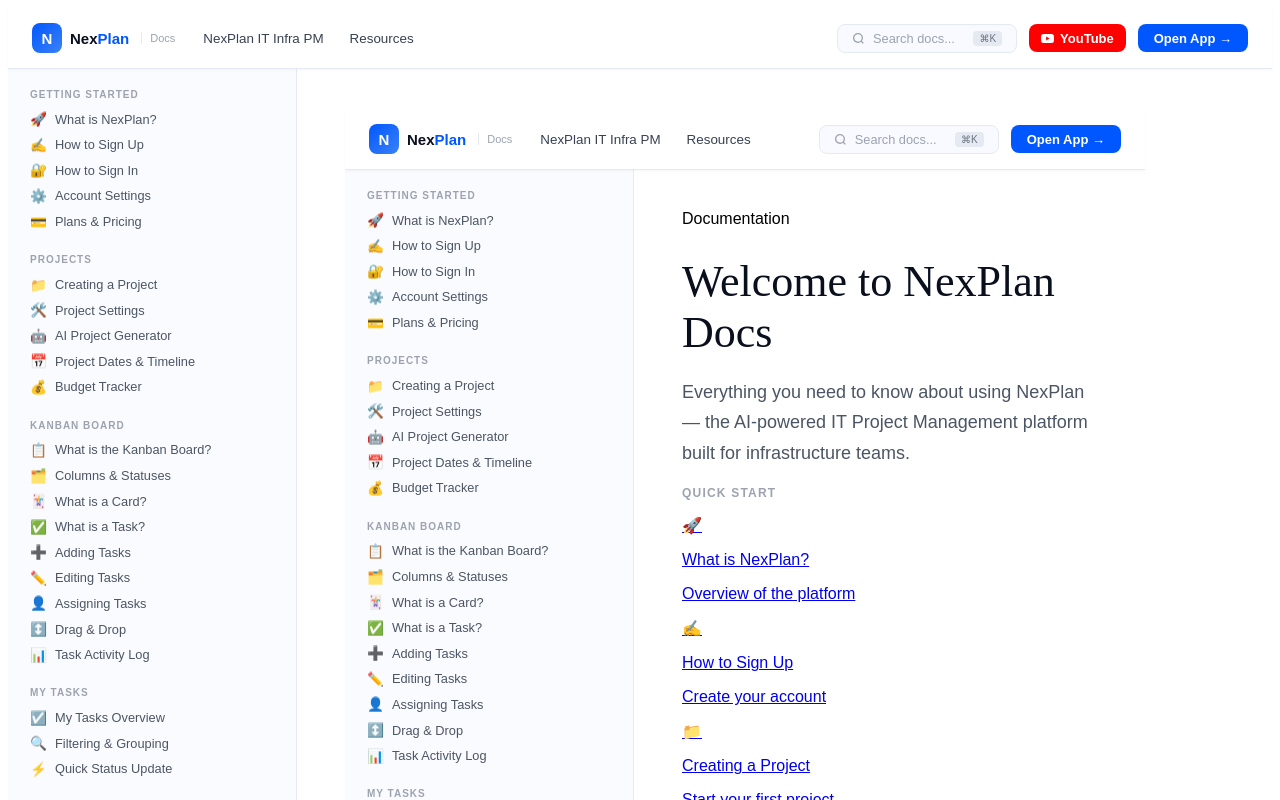
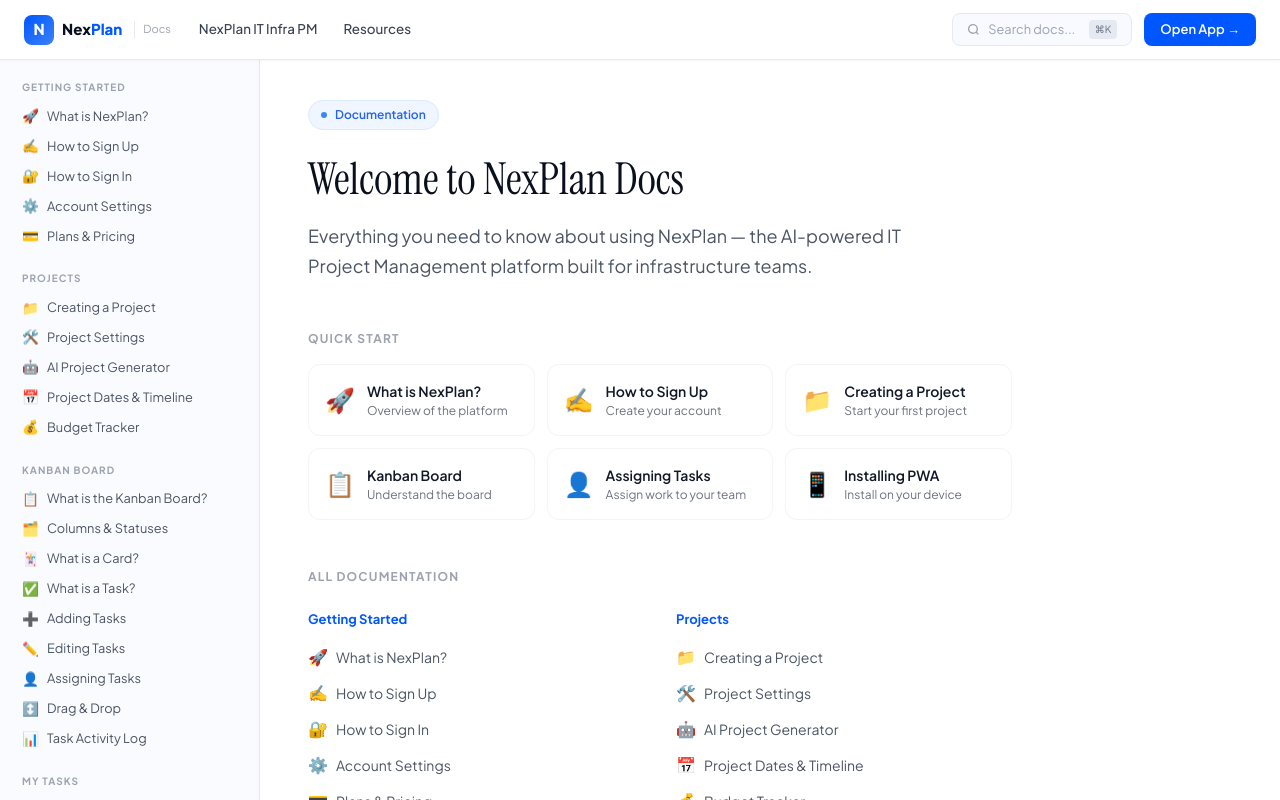
Before and after one commit to sandhyasneha/nexplan-docs, a Next.js app: page / in a window 1280 px wide. Shown: the top 800 px of the page. Built offline with nearby package versions, Linux system fonts and the light colour scheme.

Commit message:
Revert "feat: add YouTube link to docs header"
This reverts commit c8ba557191f3ba6b851d1c6f6eb13ee8f6ee2ac9.

```diff
--- a/app/layout.tsx
+++ b/app/layout.tsx
@@ -1,221 +1,16 @@
-'use client'
-import Link from 'next/link'
-import { usePathname } from 'next/navigation'
-import { useState } from 'react'
-import { docsNav } from '@/lib/docs-nav'
+import type { Metadata } from 'next'
+import './globals.css'
 
-function Sidebar({ onClose }: { onClose?: () => void }) {
-  const pathname = usePathname()
+export const metadata: Metadata = {
+  title: 'NexPlan Docs — AI IT Project Management',
+  description: 'Complete documentation for NexPlan — the AI-powered IT Project Management platform for infrastructure teams.',
+  metadataBase: new URL('https://docs.nexplan.io'),
+}
+
+export default function RootLayout({ children }: { children: React.ReactNode }) {
   return (
-    <div style={{
-      width: '260px', minWidth: '260px',
-      height: 'calc(100vh - 60px)',
-      position: 'sticky', top: '60px',
-      overflowY: 'auto',
-      background: '#FAFBFF',
-      borderRight: '1px solid #E5E9F2',
-      padding: '1.25rem 0.875rem',
-      flexShrink: 0,
-    }}>
-      {docsNav.map((section) => (
-        <div key={section.section} style={{ marginBottom: '1.25rem' }}>
-          <p style={{
-            fontSize: '0.625rem', fontWeight: 700,
-            letterSpacing: '0.1em', textTransform: 'uppercase',
-            color: '#9CA3AF', marginBottom: '0.4rem',
-            paddingLeft: '0.5rem', margin: '0 0 0.4rem 0',
-          }}>
-            {section.section}
-          </p>
-          <ul style={{ listStyle: 'none', padding: 0, margin: '0 0 0 0' }}>
-            {section.items.map((item) => {
-              const active = pathname === `/docs/${item.slug}`
-              return (
-                <li key={item.slug}>
-                  <Link href={`/docs/${item.slug}`} onClick={onClose} style={{
-                    display: 'flex', alignItems: 'center', gap: '0.5rem',
-                    padding: '0.3rem 0.5rem', borderRadius: '6px',
-                    fontSize: '0.8rem', fontWeight: active ? 600 : 400,
-                    color: active ? '#0057FF' : '#4B5563',
-                    background: active ? '#E8F0FF' : 'transparent',
-                    textDecoration: 'none',
-                  }}>
-                    <span style={{ fontSize: '0.85rem', flexShrink: 0 }}>{item.icon}</span>
-                    {item.title}
-                  </Link>
-                </li>
-              )
-            })}
-          </ul>
-        </div>
-      ))}
-    </div>
+    <html lang="en">
+      <body>{children}</body>
+    </html>
   )
 }
-
-export default function DocsLayout({ children }: { children: React.ReactNode }) {
-  const [searchOpen, setSearchOpen] = useState(false)
-  const [searchQ, setSearchQ] = useState('')
-  const [mobileOpen, setMobileOpen] = useState(false)
-
-  const searchResults = searchQ.length > 1
-    ? docsNav.flatMap(s => s.items).filter(i =>
-        i.title.toLowerCase().includes(searchQ.toLowerCase())
-      ).slice(0, 8)
-    : []
-
-  return (
-    <div style={{ minHeight: '100vh', background: '#fff', fontFamily: "'Plus Jakarta Sans', sans-serif" }}>
-
-      {/* TOP NAV */}
-      <header style={{
-        position: 'sticky', top: 0, zIndex: 50,
-        background: '#ffffff',
-        borderBottom: '1px solid #E5E9F2',
-        height: '60px',
-        display: 'flex', alignItems: 'center',
-        padding: '0 1.5rem', gap: '1rem',
-        boxShadow: '0 1px 3px rgba(0,0,0,0.04)',
-      }}>
-        {/* Mobile hamburger */}
-        <button onClick={() => setMobileOpen(v => !v)}
-          style={{ background: 'none', border: 'none', cursor: 'pointer', fontSize: '1.25rem', color: '#4B5563', display: 'none' }}
-          className="mobile-ham">
-          ☰
-        </button>
-
-        {/* Logo */}
-        <Link href="/" style={{ display: 'flex', alignItems: 'center', gap: '0.5rem', textDecoration: 'none', flexShrink: 0 }}>
-          <div style={{
-            width: 30, height: 30, borderRadius: 8,
-            background: 'linear-gradient(135deg, #0057FF, #3B82F6)',
-            display: 'flex', alignItems: 'center', justifyContent: 'center',
-            color: 'white', fontWeight: 800, fontSize: 15,
-          }}>N</div>
-          <span style={{ fontWeight: 800, fontSize: '0.9375rem', color: '#0A0F1E' }}>
-            Nex<span style={{ color: '#0057FF' }}>Plan</span>
-          </span>
-          <span style={{
-            fontSize: '0.6875rem', color: '#9CA3AF',
-            paddingLeft: '0.5rem', marginLeft: '0.25rem',
-            borderLeft: '1px solid #E5E9F2',
-          }}>Docs</span>
-        </Link>
-
-        {/* Nav links */}
-        <nav style={{ display: 'flex', alignItems: 'center', gap: '0.125rem' }}>
-          {['NexPlan IT Infra PM', 'Resources'].map(label => (
-            <span key={label} style={{
-              fontSize: '0.8375rem', fontWeight: 500, color: '#374151',
-              padding: '0.375rem 0.75rem', borderRadius: '6px', cursor: 'pointer',
-            }}>{label}</span>
-          ))}
-        </nav>
-
-        {/* Right side */}
-        <div style={{ display: 'flex', alignItems: 'center', gap: '0.75rem', marginLeft: 'auto' }}>
-
-          {/* Search button */}
-          <div style={{ position: 'relative' }}>
-            <button onClick={() => setSearchOpen(v => !v)} style={{
-              display: 'flex', alignItems: 'center', gap: '0.5rem',
-              padding: '0.375rem 0.875rem',
-              border: '1px solid #E5E9F2', borderRadius: '8px',
-              background: '#F8FAFF', cursor: 'pointer',
-              fontSize: '0.8rem', color: '#9CA3AF', minWidth: '180px',
-            }}>
-              <svg width="13" height="13" viewBox="0 0 24 24" fill="none" stroke="currentColor" strokeWidth="2.5">
-                <circle cx="11" cy="11" r="8"/><path d="m21 21-4.35-4.35"/>
-              </svg>
-              Search docs...
-              <span style={{ marginLeft: 'auto', fontSize: '0.625rem', background: '#E5E9F2', padding: '0.125rem 0.375rem', borderRadius: '4px', color: '#6B7280' }}>⌘K</span>
-            </button>
-
-            {/* Search dropdown */}
-            {searchOpen && (
-              <div style={{
-                position: 'absolute', top: 'calc(100% + 8px)', right: 0,
-                width: '320px', background: '#fff',
-                border: '1px solid #E5E9F2', borderRadius: '12px',
-                boxShadow: '0 8px 32px rgba(0,0,0,0.1)', zIndex: 100, overflow: 'hidden',
-              }}>
-                <div style={{ padding: '0.75rem', borderBottom: '1px solid #F3F4F6' }}>
-                  <input autoFocus value={searchQ} onChange={e => setSearchQ(e.target.value)}
-                    placeholder="Search documentation..."
-                    style={{ width: '100%', border: 'none', outline: 'none', fontSize: '0.875rem', color: '#0A0F1E', background: 'transparent' }}
-                  />
-                </div>
-                <div>
-                  {searchQ.length > 1 ? (
-                    searchResults.length === 0
-                      ? <p style={{ padding: '1rem', fontSize: '0.8125rem', color: '#9CA3AF', textAlign: 'center' }}>No results</p>
-                      : searchResults.map(item => (
-                          <Link key={item.slug} href={`/docs/${item.slug}`}
-                            onClick={() => { setSearchOpen(false); setSearchQ('') }}
-                            style={{ display: 'flex', alignItems: 'center', gap: '0.625rem', padding: '0.625rem 0.875rem', textDecoration: 'none', color: '#0A0F1E', fontSize: '0.8125rem', fontWeight: 500, borderBottom: '1px solid #F9FAFB' }}>
-                            <span>{item.icon}</span>{item.title}
-                          </Link>
-                        ))
-                  ) : (
-                    <div style={{ padding: '0.75rem' }}>
-                      <p style={{ fontSize: '0.625rem', fontWeight: 700, color: '#9CA3AF', textTransform: 'uppercase', letterSpacing: '0.05em', marginBottom: '0.5rem' }}>Quick Links</p>
-                      {docsNav[0].items.slice(0, 4).map(item => (
-                        <Link key={item.slug} href={`/docs/${item.slug}`} onClick={() => setSearchOpen(false)}
-                          style={{ display: 'flex', alignItems: 'center', gap: '0.5rem', padding: '0.5rem 0.25rem', textDecoration: 'none', color: '#4B5563', fontSize: '0.8125rem' }}>
-                          <span>{item.icon}</span>{item.title}
-                        </Link>
-                      ))}
-                    </div>
-                  )}
-                </div>
-              </div>
-            )}
-          </div>
-
-          <a href="https://www.youtube.com/@Nexplan-PM" target="_blank" rel="noopener noreferrer" style={{
-            padding: '0.4rem 0.75rem', borderRadius: '8px',
-            background: '#FF0000', color: '#fff',
-            fontSize: '0.8125rem', fontWeight: 600,
-            textDecoration: 'none', whiteSpace: 'nowrap',
-            display: 'flex', alignItems: 'center', gap: '0.375rem',
-          }}>
-            <svg width="13" height="13" viewBox="0 0 24 24" fill="currentColor"><path d="M23.498 6.186a3.016 3.016 0 0 0-2.122-2.136C19.505 3.545 12 3.545 12 3.545s-7.505 0-9.377.505A3.017 3.017 0 0 0 .502 6.186C0 8.07 0 12 0 12s0 3.93.502 5.814a3.016 3.016 0 0 0 2.122 2.136c1.871.505 9.376.505 9.376.505s7.505 0 9.377-.505a3.015 3.015 0 0 0 2.122-2.136C24 15.93 24 12 24 12s0-3.93-.502-5.814zM9.545 15.568V8.432L15.818 12l-6.273 3.568z"/></svg>
-            YouTube
-          </a>
-          <a href="https://nexplan.io" target="_blank" rel="noopener noreferrer" style={{
-            padding: '0.4rem 1rem', borderRadius: '8px',
-            background: '#0057FF', color: '#fff',
-            fontSize: '0.8125rem', fontWeight: 600,
-            textDecoration: 'none', whiteSpace: 'nowrap',
-          }}>
-            Open App →
-          </a>
-        </div>
-      </header>
-
-      {/* Search backdrop */}
-      {searchOpen && <div style={{ position: 'fixed', inset: 0, zIndex: 49 }} onClick={() => setSearchOpen(false)} />}
-
-      {/* Mobile sidebar overlay */}
-      {mobileOpen && (
-        <>
-          <div style={{ position: 'fixed', inset: 0, zIndex: 40, background: 'rgba(0,0,0,0.4)' }} onClick={() => setMobileOpen(false)} />
-          <div style={{ position: 'fixed', left: 0, top: '60px', bottom: 0, zIndex: 45, overflowY: 'auto', background: '#FAFBFF', width: '260px', boxShadow: '4px 0 16px rgba(0,0,0,0.1)' }}>
-            <Sidebar onClose={() => setMobileOpen(false)} />
-          </div>
-        </>
-      )}
-
-      {/* BODY */}
-      <div style={{ display: 'flex' }}>
-        {/* Sidebar — always visible on desktop */}
-        <Sidebar />
-
-        {/* Main */}
-        <main style={{ flex: 1, minWidth: 0, padding: '2.5rem 3rem', maxWidth: '800px' }}>
-          {children}
-        </main>
-      </div>
-    </div>
-  )
-}
```
